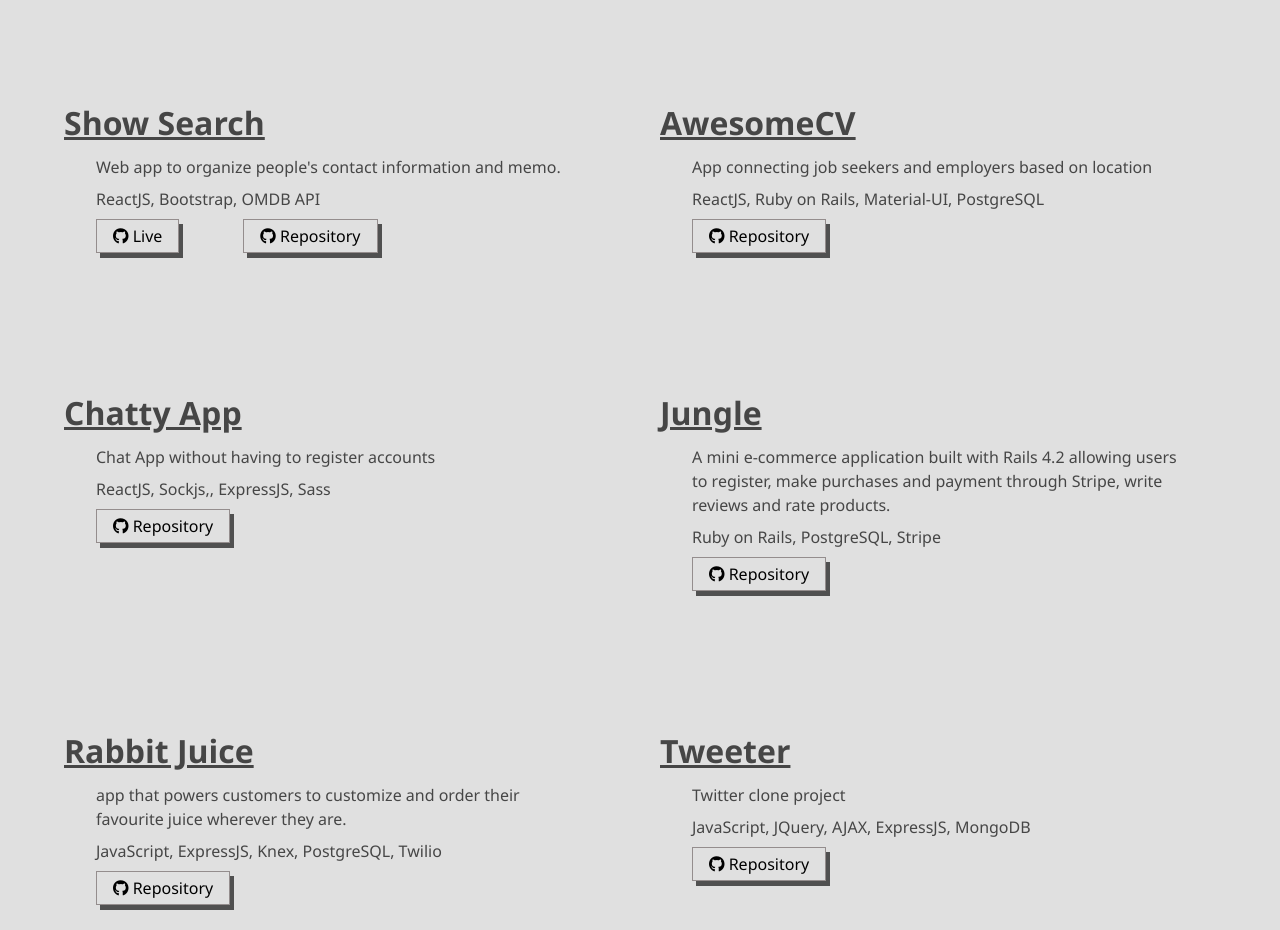
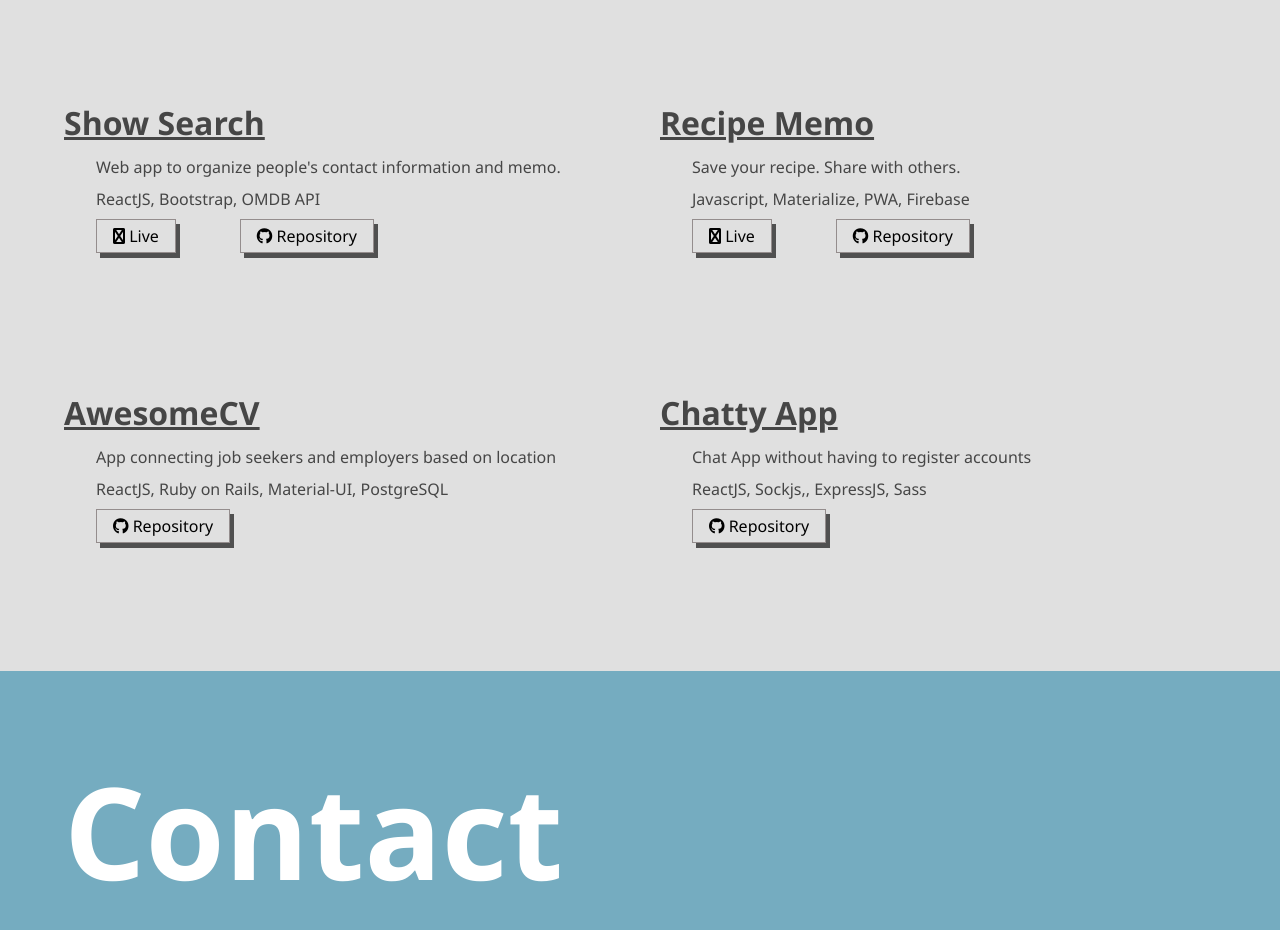
Before and after one commit to kimjaehu/myportfolio, a website: page dist/index.html in a window 1280 px wide. Shown: the part 2052-2982 px from the top of the page. Drawn offline with Linux system fonts and the light colour scheme.

Commit message:
updated project

```diff
--- a/dist/index.html
+++ b/dist/index.html
@@ -119,9 +119,22 @@
             </p>
             <p class="project-desc">ReactJS, Bootstrap, OMDB API</p>
             <a href="https://kimjaehu.github.io/showsearch-app/"  target="_blank" class="btn btn-project">
-              <i class="fab fa-github fa-1x"></i> Live
+              <i class="fab fa-rocket fa-1x"></i> Live
             </a>
             <a href="https://github.com/kimjaehu/showsearch-app"  target="_blank" class="btn btn-project">
+              <i class="fab fa-github fa-1x"></i> Repository
+            </a>
+          </div>
+          <div class="item">
+            <h3 class="project-heading"> Recipe Memo </h3>
+            <p class="project-desc">
+                Save your recipe. Share with others.
+            </p>
+            <p class="project-desc">Javascript, Materialize, PWA, Firebase</p>
+            <a href="https://recipe-memo-pwa.firebaseapp.com/"  target="_blank" class="btn btn-project">
+              <i class="fab fa-rocket fa-1x"></i> Live
+            </a>
+            <a href="https://github.com/kimjaehu/RecipeMemo"  target="_blank" class="btn btn-project">
               <i class="fab fa-github fa-1x"></i> Repository
             </a>
           </div>
@@ -146,36 +159,6 @@
               <i class="fab fa-github fa-1x"></i> Repository
             </a>
           </div>
-          <div class="item">
-            <h3 class="project-heading"> Jungle </h3>
-            <p class="project-desc">
-                A mini e-commerce application built with Rails 4.2 allowing users to register, make purchases and payment through Stripe, write reviews and rate products.
-            </p>
-            <p class="project-desc">Ruby on Rails, PostgreSQL, Stripe</p>
-            <a href="https://github.com/kimjaehu/logger"  target="_blank" class="btn btn-project">
-              <i class="fab fa-github fa-1x"></i> Repository
-            </a>
-          </div>
-          <div class="item">
-            <h3 class="project-heading"> Rabbit Juice </h3>
-            <p class="project-desc">
-                app that powers customers to customize and order their favourite juice wherever they are.
-            </p>
-            <p class="project-desc">JavaScript, ExpressJS, Knex, PostgreSQL, Twilio</p>
-            <a href="https://github.com/ribeirolm/RabbitJuice"  target="_blank" class="btn btn-project">
-              <i class="fab fa-github fa-1x"></i> Repository
-            </a>
-          </div>
-          <div class="item">
-              <h3 class="project-heading"> Tweeter </h3>
-              <p class="project-desc">
-                  Twitter clone project
-              </p>
-              <p class="project-desc">JavaScript, JQuery, AJAX, ExpressJS, MongoDB</p>
-              <a href="https://github.com/kimjaehu/tweeter"  target="_blank" class="btn btn-project">
-                <i class="fab fa-github fa-1x"></i> Repository
-              </a>
-            </div>
         </div>
       </section>
       <a name="contact"></a>
```
